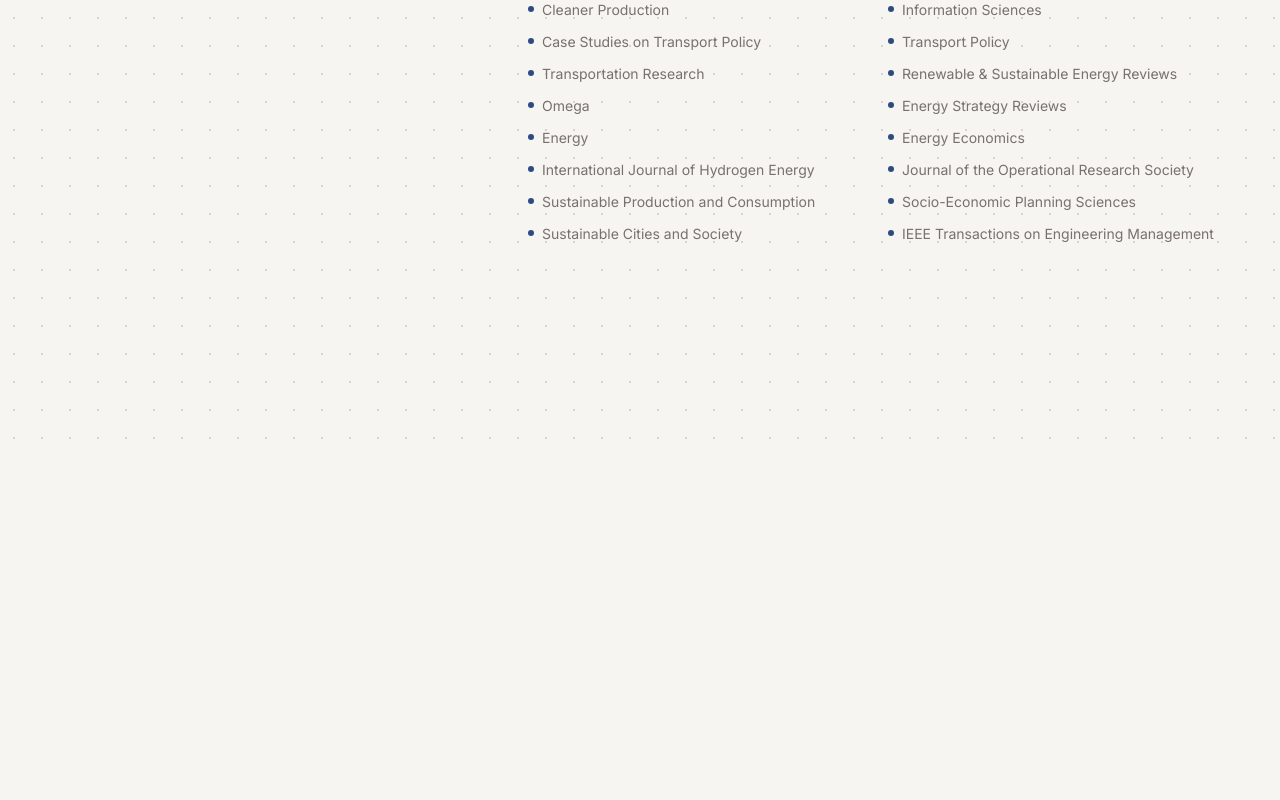
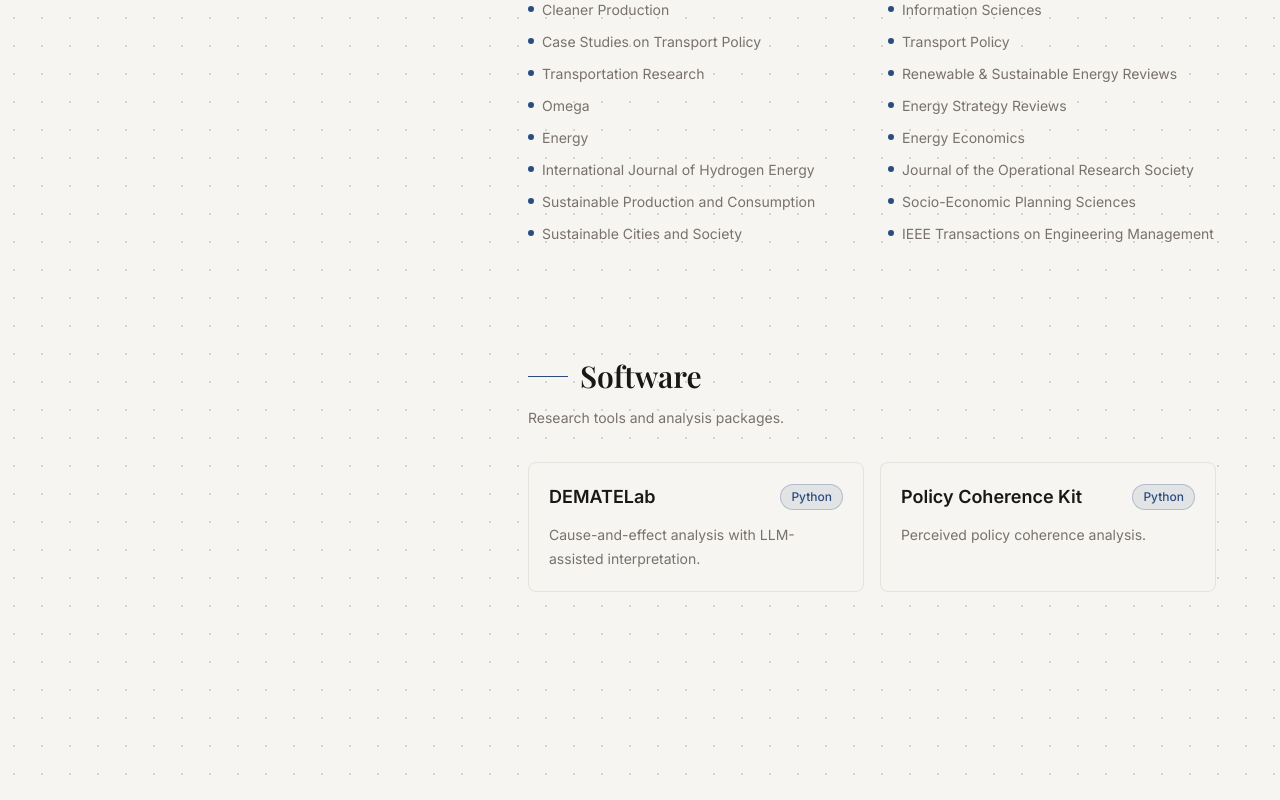
Before and after one commit to atorkayesh/atorkayesh.github.io, a Next.js app: page / in a window 1280 px wide. Shown: the part 10412-11212 px from the top of the page. Before the commit the page ends 10866 px from the top, so only its background shows below. Built offline with nearby package versions, Linux system fonts and the light colour scheme; a web font is replaced by a local one.

Commit message:
feat: add education section

```diff
--- a/src/app/page.tsx
+++ b/src/app/page.tsx
@@ -8,6 +8,7 @@ import { PositionsSection } from "@/components/sections/PositionsSection";
 import { PublicationsPreviewSection } from "@/components/sections/PublicationsPreviewSection";
 import { ResearchSection } from "@/components/sections/ResearchSection";
 import { ServicesSection } from "@/components/sections/ServicesSection";
+import { SoftwareSection } from "@/components/sections/SoftwareSection";
 import { SupervisionSection } from "@/components/sections/SupervisionSection";
 import { TeachingSection } from "@/components/sections/TeachingSection";
 import { PageWrapper } from "@/components/layout/PageWrapper";
@@ -27,6 +28,7 @@ export default function Home() {
       <ExperiencesSection />
       <SupervisionSection />
       <ServicesSection />
+      <SoftwareSection />
       <section className="scroll-mt-8" id="contact" />
     </PageWrapper>
   );
--- /dev/null
+++ b/src/components/sections/SoftwareSection.tsx
@@ -0,0 +1,18 @@
+import { software } from "@/data/software";
+import { SectionHeading } from "@/components/ui/SectionHeading";
+import { SoftwareCard } from "@/components/ui/SoftwareCard";
+
+export function SoftwareSection() {
+  return (
+    <section className="scroll-mt-24" id="software">
+      <SectionHeading subtitle="Research tools and analysis packages.">
+        Software
+      </SectionHeading>
+      <div className="mt-8 grid gap-4 md:grid-cols-2">
+        {software.map((item) => (
+          <SoftwareCard key={item.name} software={item} />
+        ))}
+      </div>
+    </section>
+  );
+}
```
